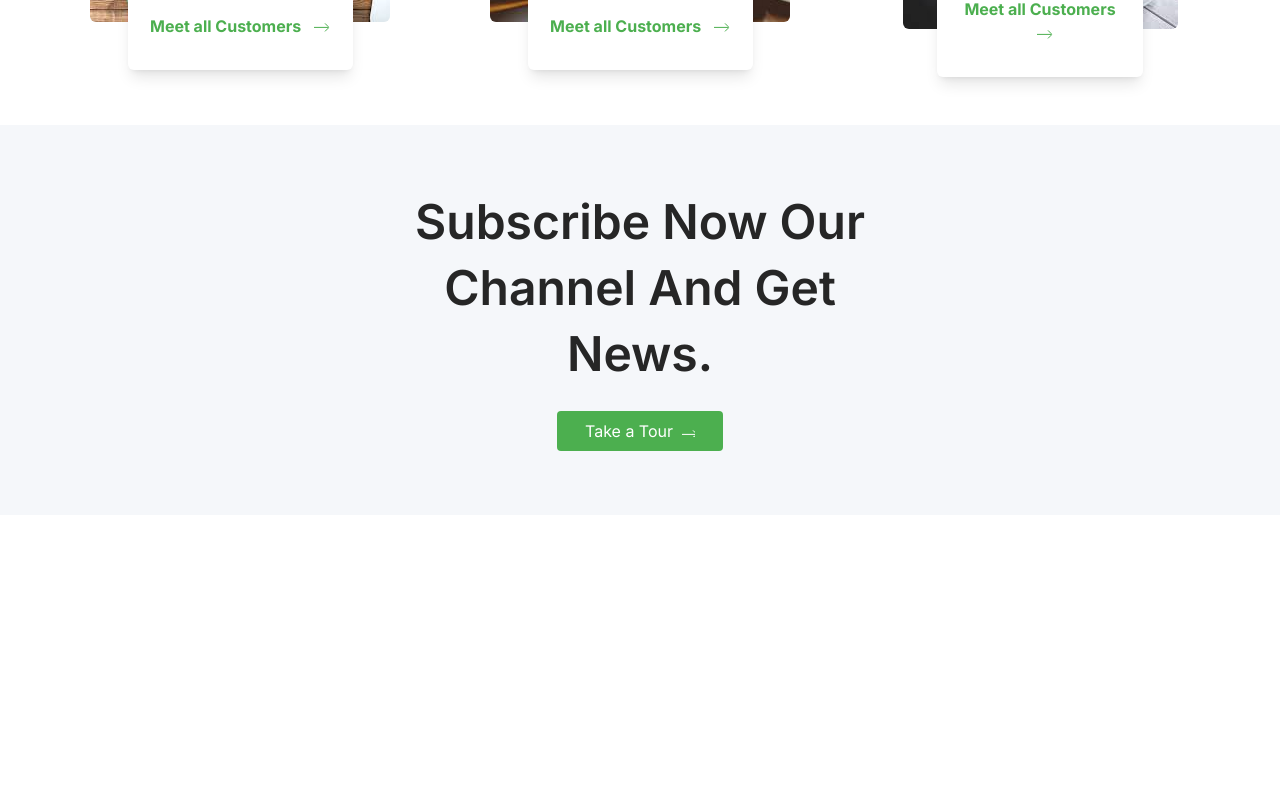
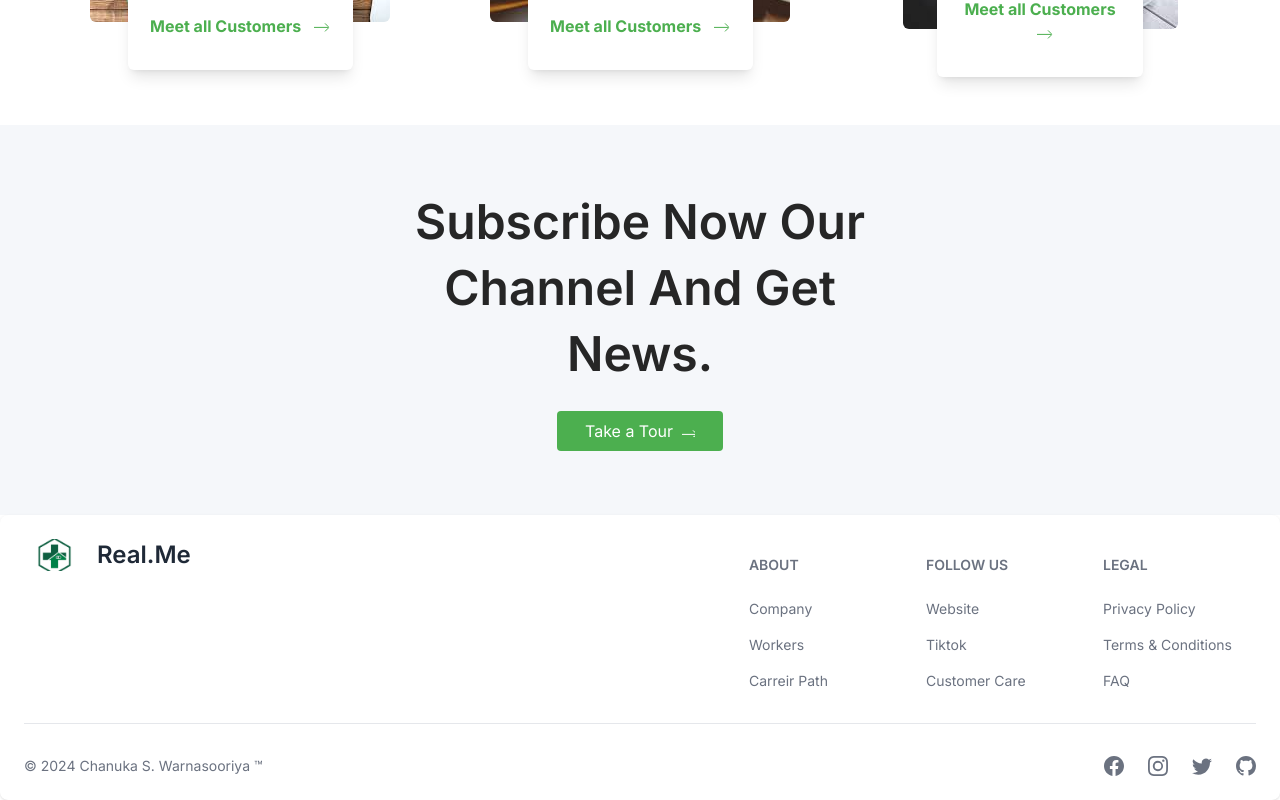
Before and after one commit to cswarnasooriya/Real.Me, a React (Vite) app in the folder frontend/: page / in a window 1280 px wide. Shown: the part 3778-4578 px from the top of the page. Before the commit the page ends 4293 px from the top, so only its background shows below. Built offline with nearby package versions, Linux system fonts and the light colour scheme; a web font is replaced by a local one.

Commit message:
Footer and All are Done!

```diff
--- a/frontend/src/App.jsx
+++ b/frontend/src/App.jsx
@@ -6,6 +6,8 @@
 import Products from "./components/Products"
 import Blog from "./components/Blog"
 import Newsletter from "./components/Newsletter"
+import MyFooter from "./components/Footer"
+
 
 
 
@@ -20,6 +22,7 @@
      <Products/>
      <Blog/>
      <Newsletter/>
+     <MyFooter/>
     </>
   )
 }
--- a/frontend/src/components/About.jsx
+++ b/frontend/src/components/About.jsx
@@ -10,7 +10,7 @@
 
 const About = () => {
   return (
-    <div className=''>
+    <div className='' id='about'>
       {/* about text */}
 
       <div className="px-4 lg:px-14 max-w-screen-4xl mx-auto mt-8">
--- a/frontend/src/components/Blog.jsx
+++ b/frontend/src/components/Blog.jsx
@@ -15,7 +15,7 @@
 
 
   return (
-    <div className="px-4 lg:px-14 max-w-screen-2xl mx-auto my-12">
+    <div className="px-4 lg:px-14 max-w-screen-2xl mx-auto my-12" id="faq">
 
         <div className="text-center md:w-1/2 mx-auto">
             <h2 className="text-4xl text-neutralDGray font-semibold mb-4 ">Caring is the new Marketing.</h2>
--- /dev/null
+++ b/frontend/src/components/Footer.jsx
@@ -0,0 +1,61 @@
+import { Footer } from "flowbite-react";
+import {  BsFacebook, BsGithub, BsInstagram, BsTwitter } from "react-icons/bs";
+import logo_1 from '../assets/logo_1.png'
+
+const MyFooter = () => {
+  return (
+    <Footer container>
+      <div className="w-full">
+        <div className="grid w-full justify-between sm:flex sm:justify-between md:flex md:grid-cols-1">
+          <div>
+            <Footer.Brand
+              href="https://flowbite.com"
+              src={logo_1}
+              alt="Flowbite Logo"
+              name="Real.Me"
+            />
+          </div>
+          <div className="grid grid-cols-2 gap-8 sm:mt-4 sm:grid-cols-3 sm:gap-6">
+            <div>
+              <Footer.Title title="about" />
+              <Footer.LinkGroup col>
+                <Footer.Link href="#">Company</Footer.Link>
+                <Footer.Link href="#">Workers</Footer.Link>
+                <Footer.Link href="#">Carreir Path</Footer.Link>
+              </Footer.LinkGroup>
+            </div>
+            <div>
+              <Footer.Title title="Follow us" />
+              <Footer.LinkGroup col>
+                <Footer.Link href="#">Website</Footer.Link>
+                <Footer.Link href="#">Tiktok</Footer.Link>
+                <Footer.Link href="#">Customer Care</Footer.Link>
+              </Footer.LinkGroup>
+            </div>
+            <div>
+              <Footer.Title title="Legal" />
+              <Footer.LinkGroup col>
+                <Footer.Link href="#">Privacy Policy</Footer.Link>
+                <Footer.Link href="#">Terms &amp; Conditions</Footer.Link>
+                <Footer.Link href="#">FAQ</Footer.Link>
+              </Footer.LinkGroup>
+            </div>
+          </div>
+        </div>
+        <Footer.Divider />
+        <div className="w-full sm:flex sm:items-center sm:justify-between">
+          <Footer.Copyright href="#" by="Chanuka S. Warnasooriya ™" year={2024} />
+          <div className="mt-4 flex space-x-6 sm:mt-0 sm:justify-center">
+            <Footer.Icon href="#" icon={BsFacebook} />
+            <Footer.Icon href="#" icon={BsInstagram} />
+            <Footer.Icon href="#" icon={BsTwitter} />
+            <Footer.Icon href="#" icon={BsGithub} />
+
+          </div>
+        </div>
+      </div>
+    </Footer>
+  )
+}
+
+export default MyFooter
--- a/frontend/src/components/Home.jsx
+++ b/frontend/src/components/Home.jsx
@@ -4,7 +4,7 @@
 
 const Home = () => {
   return (
-    <div className="bg-neutralSilver">
+    <div className="bg-neutralSilver" id="home">
         <div className="px-4 lg:px-14 max-w-screen mx-auto min-h-screen h-screen">
 
         <Carousel className="w-full mx-auto">
--- a/frontend/src/components/Navbar.jsx
+++ b/frontend/src/components/Navbar.jsx
@@ -36,6 +36,7 @@
   });
 
 //navItem array
+
   const navItems = [
     {link:"Home", path:"home"},
     {link:"Service", path:"service"},
--- a/frontend/src/components/Newsletter.jsx
+++ b/frontend/src/components/Newsletter.jsx
@@ -2,7 +2,7 @@
 
 const Newsletter = () => {
   return (
-    <div className="px-4 lg:px-14 max-w-screen-2xl mx-auto bg-neutralSilver py-16">
+    <div className="px-4 lg:px-14 max-w-screen-2xl mx-auto bg-neutralSilver py-16" id="testimonial">
 
 
       <div className="flex justify-center lg:w-2/5 mx-auto items-center">
--- a/frontend/src/components/Products.jsx
+++ b/frontend/src/components/Products.jsx
@@ -7,7 +7,7 @@
 
 const Products = () => {
   return (
-    <div className=''>
+    <div className='' id='product'>
       {/* about text */}
 
       <div className="px-4 lg:px-14 max-w-screen-4xl mx-auto mt-8">
--- a/frontend/src/components/Services.jsx
+++ b/frontend/src/components/Services.jsx
@@ -19,7 +19,7 @@
     ];
 
   return (
-    <div className="md:px-14 px-4 py-16 max-w-screen-2xl mx-auto">
+    <div className="md:px-14 px-4 py-16 max-w-screen-2xl mx-auto" id='service'>
         <div className="text-center my-8">
             <h2 className="text-4xl text-neutralDGray font-semibold mb-2">Our Clients</h2>
             <p className="text-neutralGrey">We have been working with some fortune 500+ clients.</p>
```
